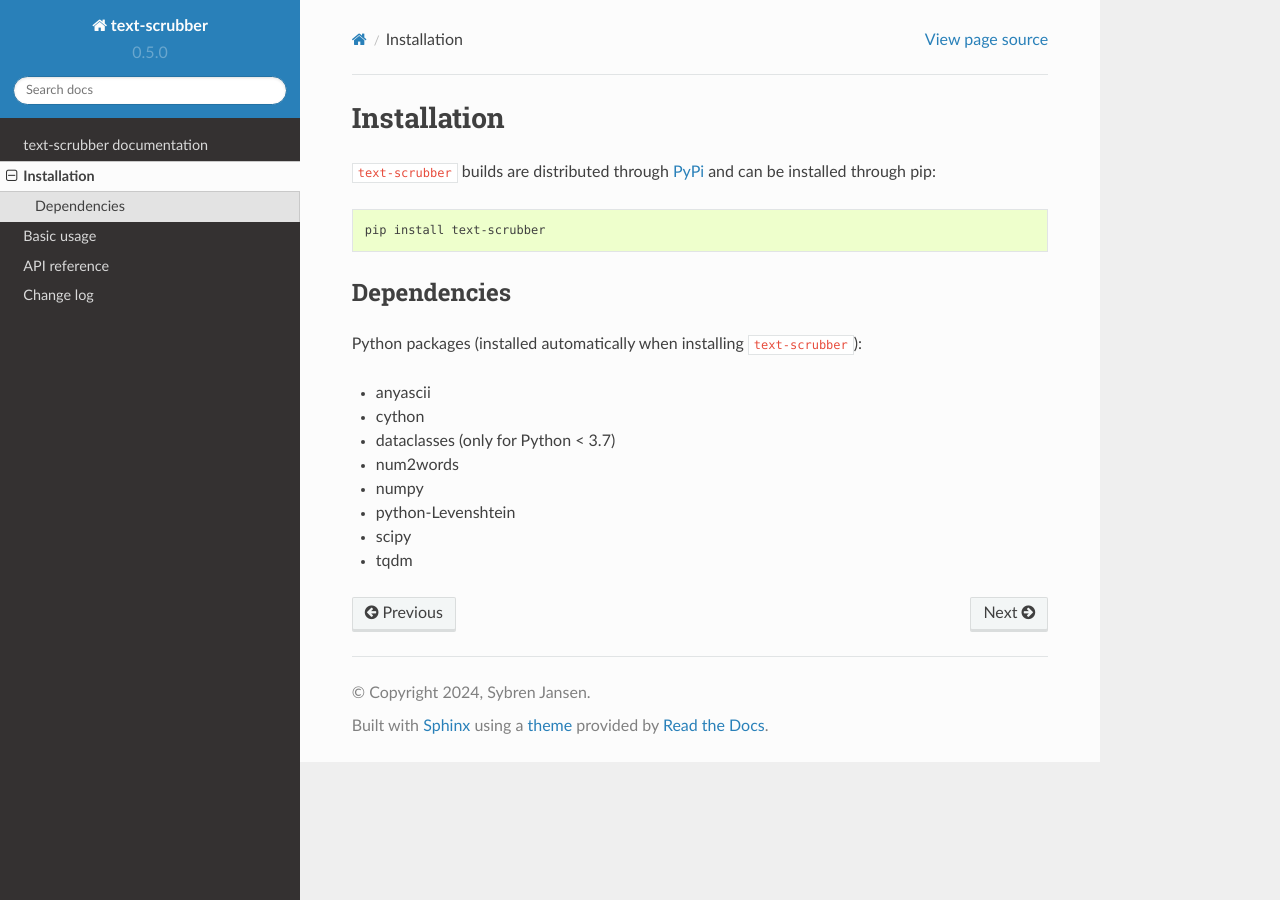
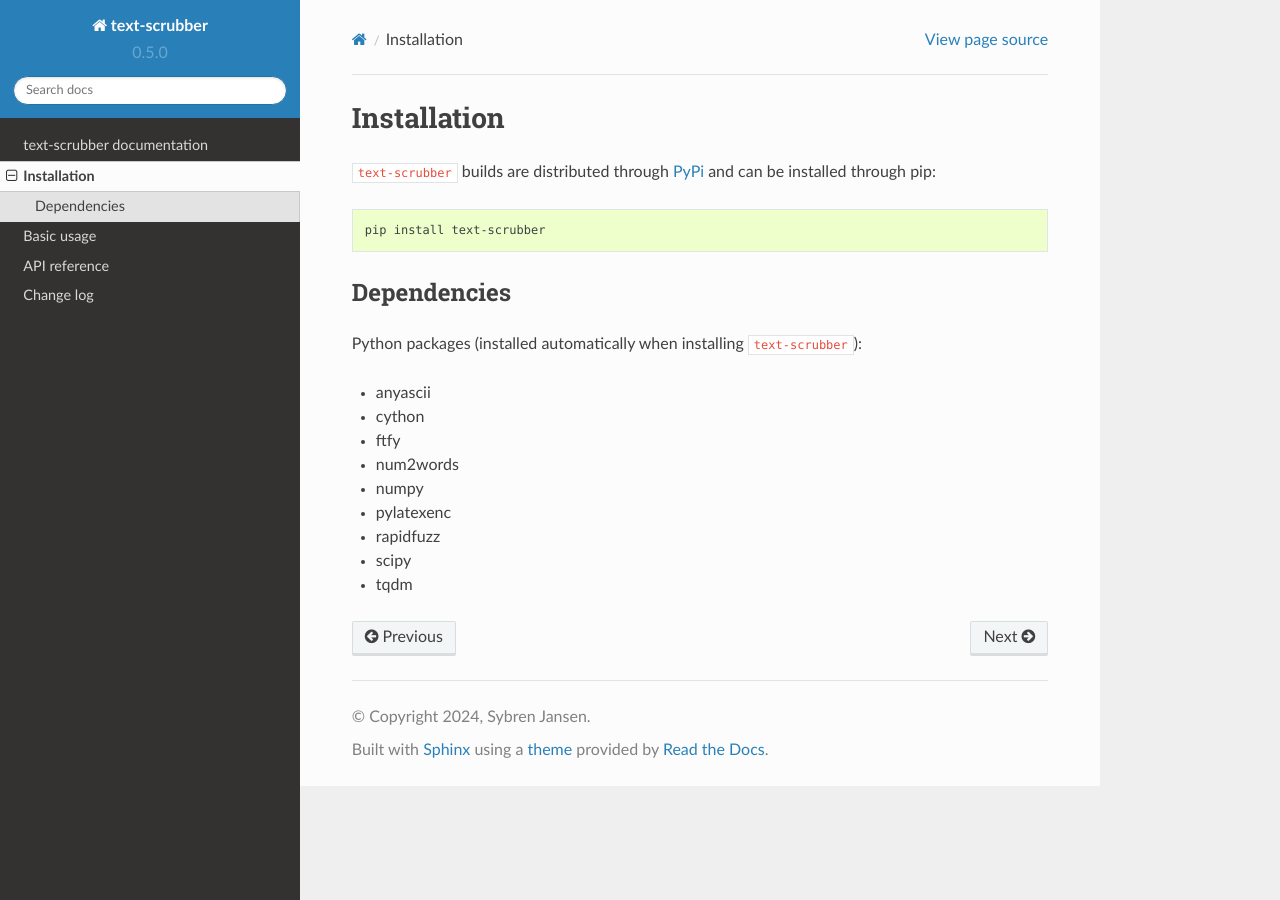
Before and after one commit to sybrenjansen/text-scrubber, a Sphinx documentation site: the page built from docs/install.rst, in a window 1280 px wide. Built offline with Sphinx 7.4.7 and the Read the Docs theme 2.0.0, drawn with Linux system fonts in a browser that asks for light colours.

Commit message:
Added removal of python 3.7 to changelog.rst and adjusted installed packages in install.rst

```diff
--- a/docs/changelog.rst
+++ b/docs/changelog.rst
@@ -10,7 +10,7 @@ Change log
 - Added :meth:`text_scrubber.text_scrubber.TextScrubber.fix_bad_unicode`
 - Added :meth:`text_scrubber.text_scrubber.TextScrubber.latex_to_text`
 - Added :meth:`text_scrubber.text_scrubber.TextScrubber.normalize_unicode`
-- Removed Python 3.6 support
+- Removed Python 3.6 and 3.7 support
 - Replaced dependency `Levenshtein` with `rapidfuzz` for licensing reasons
 
 0.4.2
--- a/docs/install.rst
+++ b/docs/install.rst
@@ -17,9 +17,10 @@ Python packages (installed automatically when installing ``text-scrubber``):
 
 - anyascii
 - cython
-- dataclasses (only for Python < 3.7)
+- ftfy
 - num2words
 - numpy
-- python-Levenshtein
+- pylatexenc
+- rapidfuzz
 - scipy
 - tqdm
```
